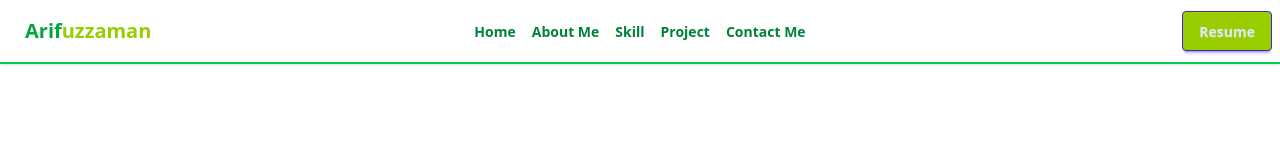
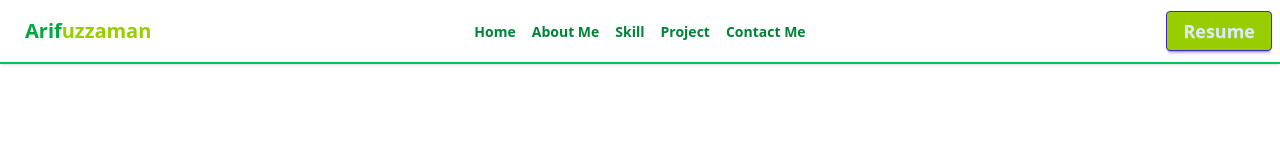
Before and after one commit to Arifuzzaman01/portfolio, a React (Vite) app: page / in a window 1280 px wide. Shown: the top 160 px of the page. Built offline with nearby package versions, Linux system fonts and the light colour scheme.

Commit message:
add resume

```diff
--- a/index.html
+++ b/index.html
@@ -2,7 +2,7 @@
 <html lang="en" data-theme="light">
   <head>
     <meta charset="UTF-8" />
-    <link rel="icon" type="image/svg+xml" href="/vite.svg" />
+    <link rel="icon" type="image/svg+xml" href="/IMG_MY-removebg-preview.png" />
     <meta name="viewport" content="width=device-width, initial-scale=1.0" />
     <title>arifuzzaman</title>
   </head>
--- a/src/components/Hero.jsx
+++ b/src/components/Hero.jsx
@@ -24,19 +24,25 @@ const Hero = () => {
           <a href="https://github.com/arifuzzaman01" target="blanc">
             <FaGithub size={35} />
           </a>
-          <a href="https://www.linkedin.com/in/arifuzzaman-rakib-32734a291/" target="blanc">
+          <a
+            href="https://www.linkedin.com/in/arifuzzaman-rakib-32734a291/"
+            target="blanc"
+          >
             {" "}
-
             <FaLinkedin size={35} />
           </a>
-          <a href="https://web.facebook.com/arifuzzaman.arif.98096721/?_rdc=2&_rdr#"  target="blanc">
-
+          <a
+            href="https://web.facebook.com/arifuzzaman.arif.98096721/?_rdc=2&_rdr#"
+            target="blanc"
+          >
             <FaFacebook size={35} />
           </a>
         </div>
+        <a href="https://drive.google.com/file/d/1TVepQSsRIm0W3COVIa5YEOGJrIJCzpzP/view?usp=sharing" target="blanc">
           <button className="btn btn-primary bg-[#98CD00] hover:bg-green-500 px-7 font-bold text-[18px]">
             Resume
           </button>
+        </a>
       </div>
       <div className="flex-1 flex md:justify-end items-center justify-center ">
         <GlareHover
--- a/src/components/Navbar.jsx
+++ b/src/components/Navbar.jsx
@@ -59,7 +59,14 @@ const Navbar = () => {
         <ul className="menu menu-horizontal px-1">{link}</ul>
       </div>
       <div className="navbar-end">
-        <a className="btn btn-primary bg-[#98CD00]">Resume</a>
+        <a
+          href="https://drive.google.com/file/d/1TVepQSsRIm0W3COVIa5YEOGJrIJCzpzP/view?usp=sharing"
+          target="blanc"
+        >
+          <button className="btn btn-primary bg-[#98CD00] hover:bg-green-500 px-4 font-bold text-[18px]">
+            Resume
+          </button>
+        </a>
       </div>
     </div>
   );
```
Also changed, not shown: public/IMG_MY-removebg-preview.png (added). Lines whose indentation alone changed are shown as unchanged.
